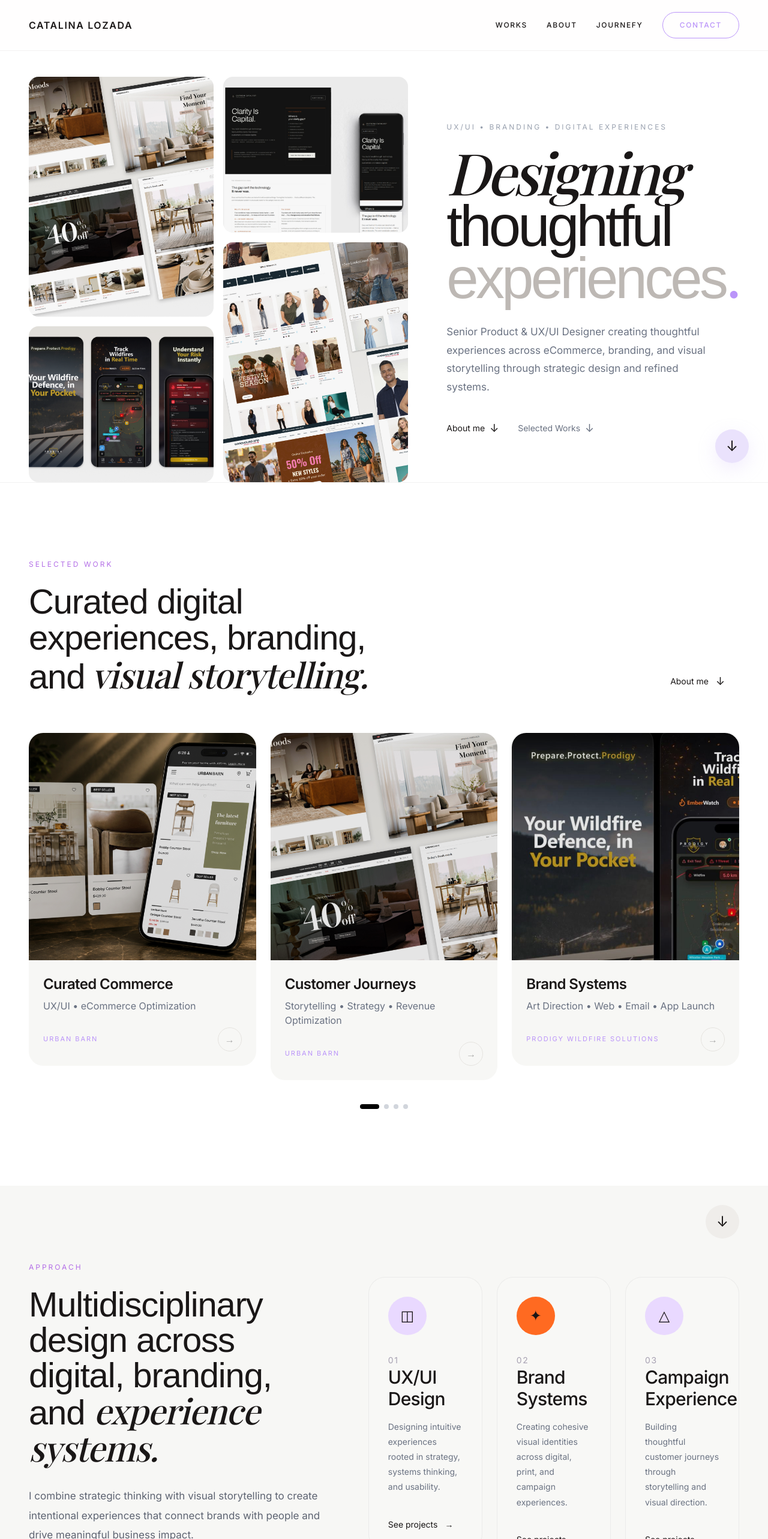
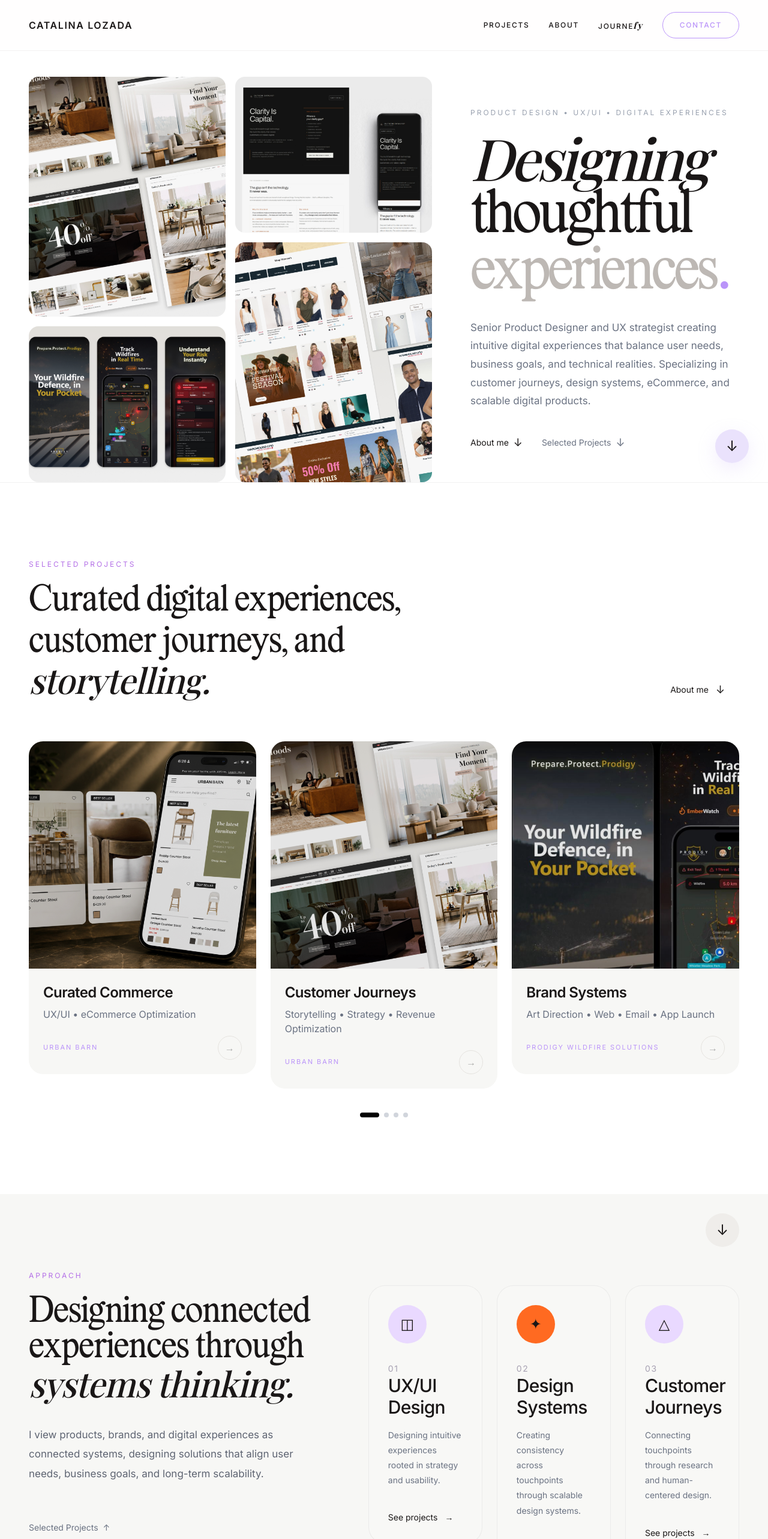
Before and after one commit to catalinalozadad/catalina-portfolio, a Next.js app: page / in a window 1280 px wide. Shown: the top 2566 px of the page at 60% size. Built offline with nearby package versions, Linux system fonts and the light colour scheme; a web font is replaced by a local one.

Commit message:
Finalize portfolio updates

```diff
--- a/components/About.tsx
+++ b/components/About.tsx
@@ -41,7 +41,7 @@ className="py-20 md:py-32 px-6 md:px-12 bg-white"
   <div
   className="relative w-[200px] h-[250px] shrink-0 overflow-hidden"
   style={{
-    borderRadius: "30% 40% 35% 25% / 20% 25% 35% 40%",
+    borderRadius: "78px 28px 78px 28px"
   }}
 >
     <img
@@ -51,7 +51,7 @@ className="py-20 md:py-32 px-6 md:px-12 bg-white"
     w-full
     h-full
     object-cover
-        object-top
+    object-[center_12%]
     transition-transform
     duration-700
     hover:scale-105
@@ -96,8 +96,7 @@ className="py-20 md:py-32 px-6 md:px-12 bg-white"
         max-w-4xl
       "
     >
-      Translating industrial design roots into thoughtful
-      experiences across branding, UX/UI, and visual storytelling.
+      Applying industrial design thinking to connected experiences.
     </h3>
 
   </div>
@@ -111,9 +110,7 @@ className="py-20 md:py-32 px-6 md:px-12 bg-white"
 
               <p className="text-gray-500 leading-[1.8]">
 
-                For over 15 years, I’ve worked across digital experiences,
-                 brand systems, campaigns, and customer journeys balancing strategy,
-                 storytelling, and refined visual execution.
+My career began in industrial design, where I learned to understand people, solve real problems, and design with intention. From startups to enterprise organizations, I've led projects across products, brands, and customer experiences with a focus on usability, strategy, and meaningful outcomes.
               </p>
 
             </div>
@@ -122,9 +119,7 @@ className="py-20 md:py-32 px-6 md:px-12 bg-white"
 
               <p className="text-gray-500 leading-[1.8]">
 
-                My approach blends systems thinking with aesthetics to
-                create experiences that feel intentional, scalable,
-                and human-centered across digital and physical touchpoints.
+                Over the past 15 years, I've evolved that foundation across digital experiences, UX, and product design. Expanding my understanding of development and implementation helped me bridge the gap between strategy and execution, strengthening my ability to design scalable systems that balance user needs, business goals, and technical realities.
 
               </p>
 
@@ -184,7 +179,7 @@ className="py-20 md:py-32 px-6 md:px-12 bg-white"
     href="#selected-work"
     className="group inline-flex items-center gap-2 text-gray-500 font-normal hover:font-medium hover:gap-3 hover:text-[#CBB7F7] active:opacity-60 transition-all duration-300"
   >
-    Selected Work
+    Selected Projects
 
     <span className="text-lg transition-transform duration-300 group-hover:-translate-y-1">
       ↑
--- a/components/Footer.tsx
+++ b/components/Footer.tsx
@@ -75,7 +75,7 @@ export default function Footer() {
     href="#selected-work"
     className="group inline-flex items-center gap-2 font-normal hover:font-medium hover:gap-3 hover:text-[#CBB7F7] active:opacity-60 transition-all duration-300"
   >
-    Works
+    Projects
   </a>
 
   {/* ABOUT */}
--- a/components/Hero.tsx
+++ b/components/Hero.tsx
@@ -65,8 +65,7 @@ export default function Hero() {
             text-[#1A1717]
           "
         >
-          Works
-        </a>
+          Projects       </a>
 
         <a
           href="#about"
@@ -156,7 +155,7 @@ export default function Hero() {
           duration-300
         "
       >
-        Works
+        Projects
       </a>
 
       <a
@@ -182,7 +181,18 @@ export default function Hero() {
     duration-300
   "
 >
-        Journefy
+  Journe
+  <span
+    className="italic font-bold inline-block"
+    style={{
+      fontFamily: "'Playfair Display', serif",
+      fontSize: "1.25em",
+      textTransform: "none",
+      marginLeft: "-1px",
+    }}
+  >
+    fy
+  </span>
 </a>
 
       <a
@@ -403,7 +413,7 @@ export default function Hero() {
           >
 
             <p className="text-xs uppercase tracking-[0.25em] text-gray-400 mb-6">
-              UX/UI • Branding • Digital Experiences
+              Product Design • UX/UI • Digital Experiences
             </p>
 
  <h1
@@ -453,9 +463,7 @@ export default function Hero() {
 </h1>
 
             <p className="mt-8 text-[17px] text-gray-500 leading-[1.8] max-w-md">
-             Senior Product & UX/UI Designer creating thoughtful experiences across eCommerce,
-             branding, and visual storytelling through strategic design and refined systems.
-            </p>
+Senior Product Designer and UX strategist creating intuitive digital experiences that balance user needs, business goals, and technical realities. Specializing in customer journeys, design systems, eCommerce, and scalable digital products.            </p>
 
             <motion.div
   initial={{ opacity: 0 }}
@@ -476,7 +484,7 @@ export default function Hero() {
 
   <a
     href="#selected-work"
-className="group inline-flex items-center gap-2 text-gray-500 font-normal hover:font-medium hover:gap-3 hover:text-[rgb(186,148,249)] active:opacity-60 transition-all duration-300">    Selected Works
+className="group inline-flex items-center gap-2 text-gray-500 font-normal hover:font-medium hover:gap-3 hover:text-[rgb(186,148,249)] active:opacity-60 transition-all duration-300">    Selected Projects
     <span className="text-lg transition-transform duration-300 group-hover:translate-y-1">
   ↓
 </span>
--- a/components/ProjectCategories.tsx
+++ b/components/ProjectCategories.tsx
@@ -9,7 +9,7 @@ const categories = [
     number: "01",
     title: "UX/UI Design",
     description:
-      "Designing intuitive experiences rooted in strategy, systems thinking, and usability.",
+      "Designing intuitive experiences rooted in strategy and usability.",
     icon: "◫",
     color: "bg-[#E9D9FF]",
     link: "#selected-work",
@@ -17,9 +17,9 @@ const categories = [
 
   {
     number: "02",
-    title: "Brand Systems",
+    title: "Design Systems",
     description:
-      "Creating cohesive visual identities across digital, print, and campaign experiences.",
+      "Creating consistency across touchpoints through scalable design systems.",
     icon: "✦",
     color: "bg-[#FF6A21]",
     link: "#selected-work",
@@ -27,9 +27,9 @@ const categories = [
 
   {
     number: "03",
-    title: "Campaign Experience",
+    title: "Customer Journeys",
     description:
-      "Building thoughtful customer journeys through storytelling and visual direction.",
+      "Connecting touchpoints through research and human-centered design.",
     icon: "△",
     color: "bg-[#E9D9FF]",
     link: "#selected-work",
@@ -60,25 +60,24 @@ export default function ProjectCategories() {
         leading-[1.02]
         tracking-[-0.02em]
         text-[#1A1717]
-        max-w-[13ch]
+        max-w-[18ch]
       "
          style={{
   fontFamily: "'Lastik', sans-serif",
 }}
     >
-      Multidisciplinary design across digital, branding, and  <span
+      Designing connected experiences through   <span
     className="italic"
     style={{
       fontFamily: "'Playfair Display', serif",
     }}
-  >  experience systems.
-
+  >  systems thinking.
   </span>
     </h2>
 
     <p className="mt-8 text-[17px] leading-[1.9] text-[#5E6472] max-w-[52ch]">
-      I combine strategic thinking with visual storytelling to create intentional experiences that connect brands with people and drive meaningful business impact.
-    </p>
+I view products, brands, and digital experiences as connected systems, designing solutions that align user needs, business goals, and long-term scalability.
+</p>
 
 <a
   href="#selected-work"
@@ -99,7 +98,7 @@ export default function ProjectCategories() {
     duration-300
   "
 >
-  Selected Work
+  Selected Projects
 
   <span className="transition-transform duration-300 group-hover:-translate-y-1">
     ↑
--- a/components/SelectedWork.tsx
+++ b/components/SelectedWork.tsx
@@ -94,7 +94,7 @@ useEffect(() => {
     <div className="max-w-[1200px]">
 
       <p className="text-xs uppercase tracking-[0.25em] text-[#B470E7] mb-6">
-        Selected Work
+        Selected Projects
       </p>
 
       <h2
@@ -104,20 +104,20 @@ useEffect(() => {
           leading-[1.04]
           tracking-[-0.02em]
           text-[#1A1717]
-          max-w-[18ch]
+          max-w-[22ch]
         "
       style={{
   fontFamily: "'Lastik', sans-serif",
 }}
 
       >
-      Curated digital experiences, branding, and
+      Curated digital experiences, customer journeys, and
     <span
     className="italic"
     style={{
       fontFamily: "'Playfair Display', serif",
     }}
-  >  visual storytelling.
+  >  storytelling.
 
   </span>
 
```
Also changed, not shown: public/fonts/Lastik-Regular.woff2 (renamed from public/fonts/LastikFreeFont-Free.woff2). Lines whose indentation alone changed are shown as unchanged.
